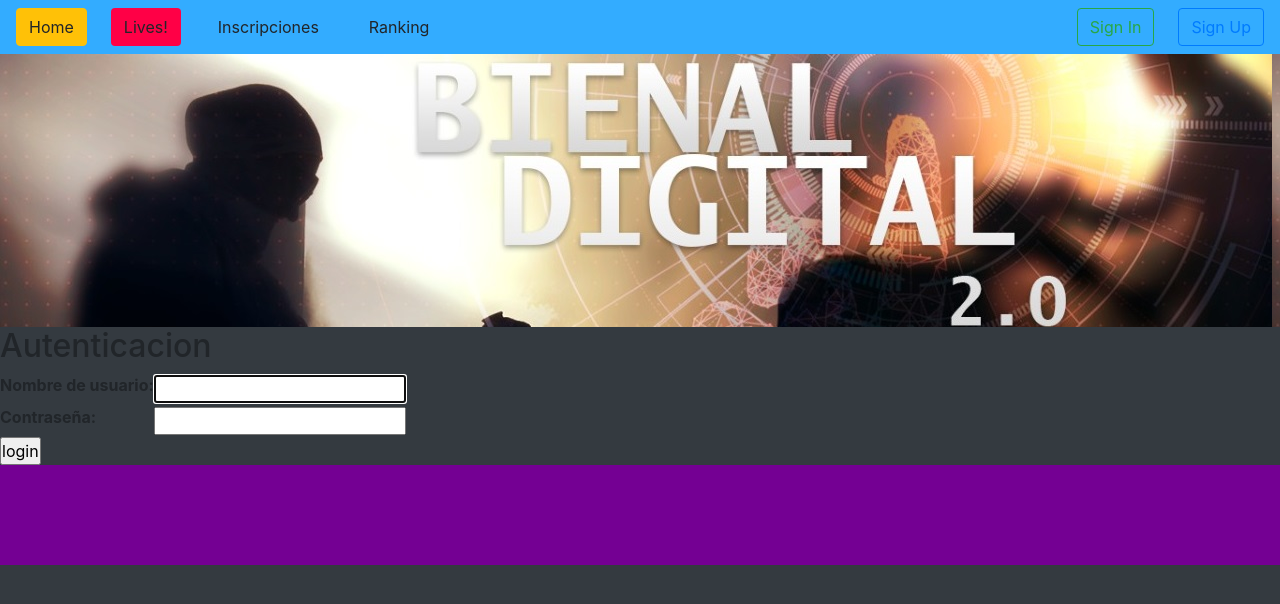
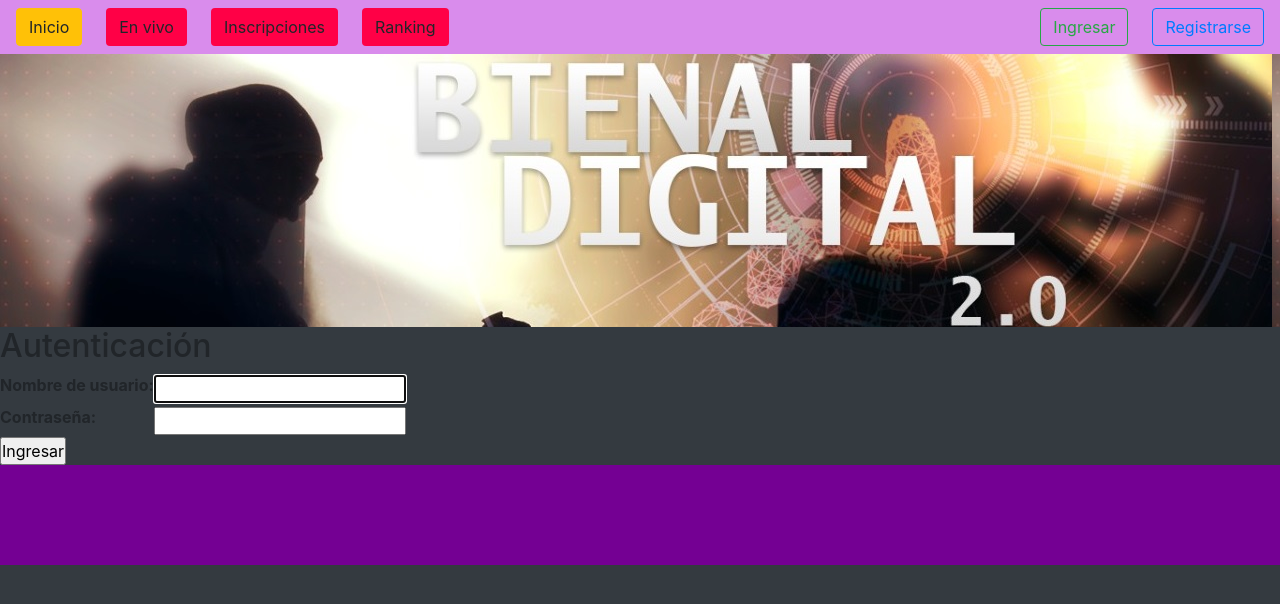
Before and after one commit to Maricroma/informatorio_grupo8, a Django app: page /accounts/login/ in a window 1280 px wide. Shown: the top 604 px of the page. Run offline with Django 3.2, Linux system fonts and the light colour scheme; parts of the project's set-up code (start-up, migrations or seed data) failed here and were passed over.

Commit message:
Se modificaron algunos detalles en página de inicio.

```diff
--- a/templates/base.html
+++ b/templates/base.html
@@ -14,22 +14,22 @@
 
     <header >
 
-        <nav class="navbar navbar-expand-lg navbar-light " style="background-color: #33ACFF;">
+        <nav class="navbar navbar-expand-lg navbar-light " style="background-color: #d98cec;">
             <ul class="navbar-nav mr-auto ">
                 <li class="nav-item mr-4" >
-                    <a class="btn btn-warning" href="#">Home</a>
+                    <a class="btn btn-warning" href="{% url 'inicio' %}">Inicio</a>
                 </li>
 
                 <li class="nav-item mr-4" >
-                    <a class="btn btn-white" style="background-color: #ff0046;" href="#">Lives!</a>
+                    <a class="btn btn-white" style="background-color: #ff0046;" href="#">En vivo</a>
                 </li>
 
                 <li class="nav-item mr-4" >
-                    <a class="btn btn-white" href="#">Inscripciones</a>
+                    <a class="btn btn-white" style="background-color: #ff0046;" href="#">Inscripciones</a>
                 </li>
 
                 <li class="nav-item mr-4" >
-                    <a class="btn btn-white" href="#">Ranking</a>
+                    <a class="btn btn-white" style="background-color: #ff0046;" href="{% url 'mostrarVotos' %}">Ranking</a>
                 </li>
             </ul>
             <ul class="navbar-nav float-right" >
@@ -38,15 +38,15 @@
                     <a href="#" class="btn btn-outline-danger">Bienvenido {{user.username}}</a>
                 </li>
                 <li class="nav-item mr-4">
-                    <a  class="btn btn-outline-warning" href="{% url 'logout' %}">Log Out</a>
+                    <a  class="btn btn-outline-warning" href="{% url 'logout' %}">Salir</a>
                 </li>
                 {% endif %}
                 <li class="nav-item float-right mr-4" >
-                    <a class=" btn btn-outline-success" href="{%url 'login'%}">Sign In</a>
+                    <a class=" btn btn-outline-success" href="{%url 'login'%}">Ingresar</a>
                 </li>
 
                 <li class="nav-item float-right " >
-                    <a class="btn btn-outline-primary   " href="{%url 'register'%}">Sign Up</a>
+                    <a class="btn btn-outline-primary" href="{%url 'register'%}">Registrarse</a>
                 </li>
 
             </ul>
--- a/templates/index.html
+++ b/templates/index.html
@@ -22,7 +22,7 @@
                     Parte principal de la información a mostrar.
                 </p>
                 <p class="texto  texto-blanco">
-                    Cuerpo o desarrolo de la información.
+                    Cuerpo o desarrollo de la información.
                 </p>
             </div>
         </div>
--- a/templates/registration/login.html
+++ b/templates/registration/login.html
@@ -3,19 +3,19 @@
 <head>
     <meta charset="UTF-8">
     <meta name="viewport" content="width=device-width, initial-scale=1.0">
-    <title>Bienal Diginatl: Log In</title>
+    <title>Bienal Digital: Ingresar</title>
     {% extends "base.html" %}
 
 </head>
 <body>
     {% block main%}
-    <h2>Autenticacion</h2>
+    <h2>Autenticación</h2>
     <form method="POST">
         {% csrf_token %}
         <table>
             {{form}}
         </table>
-        <input type="submit" value="login">
+        <input type="submit" value="Ingresar">
     </form>
     {% endblock %}
 
--- a/templates/registration/register.html
+++ b/templates/registration/register.html
@@ -10,14 +10,14 @@
 <body>
     {% block main%}
 
-    <h2>Registrar usuario</h2>
+    <h2>Registro</h2>
     <form action="" method="POST">
         {% csrf_token %}
         <table>
             {{form.as_table}}
         </table>
-        <input type="reset" value="limpiar">
-        <input type="submit" value="enviar">
+        <input type="reset" value="Borrar">
+        <input type="submit" value="Enviar">
     </form>
 
 <hr />
```
